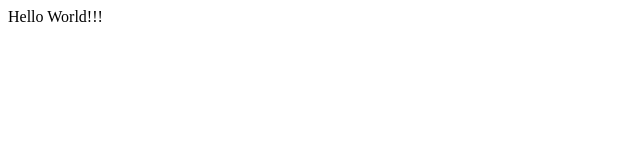
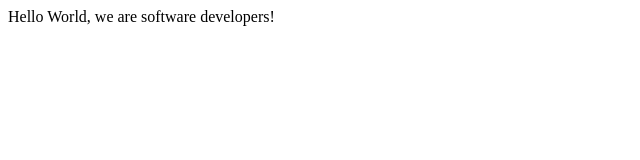
Before and after one commit to Miliyonayalew/Coding_With_UcheandMila, a plain HTML site: page index.html in a window 1280 px wide. Shown: the whole page, without its empty margins (0-640 px from the left). Drawn offline with Linux system fonts and the light colour scheme.

Commit message:
modifyed the index.html filr

```diff
--- a/index.html
+++ b/index.html
@@ -7,6 +7,6 @@
         <title>Home</title>
     </head>
     <body>
-        Hello World!!!
+        Hello World, we are software developers!
     </body>
 </html>
```
